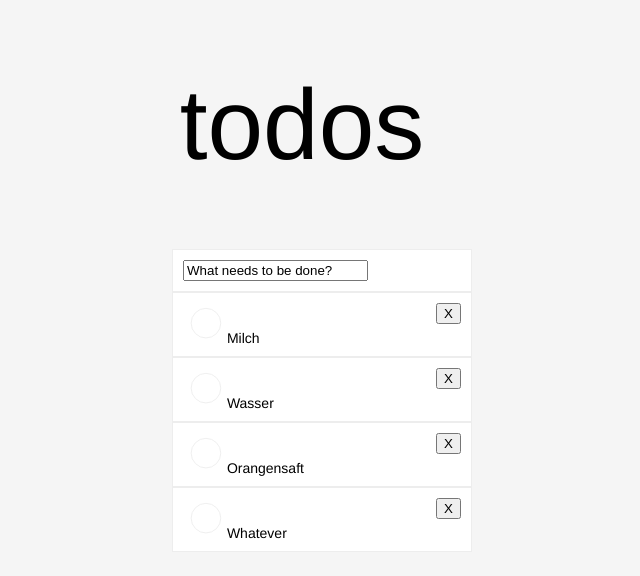
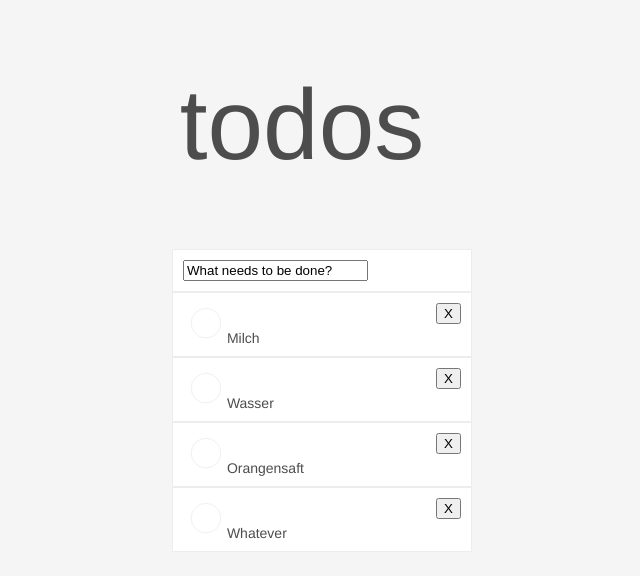
Before and after one commit to gitkiiwi/developer, a plain HTML site: page todo/index.html in a window 1280 px wide. Shown: the whole page, without its empty margins (338-978 px from the left). Drawn offline with Linux system fonts and the light colour scheme.

Commit message:
todo - text color changed

```diff
--- a/todo/css/styles.css
+++ b/todo/css/styles.css
@@ -1,6 +1,7 @@
 body {
 	font-family: "Helvetica Neue", Helvetica, Arial, "sans-serif";
 	font-size: 14px;
+	color: #4d4d4d;
 	background-color: #f5f5f5;
 }
 main-wrapper {
@@ -11,6 +12,7 @@ h1 {
 	font-weight: lighter;
 	text-align: center;
 }
+
 ul {
 	width:  300px;
 	margin: 0 auto;
```
